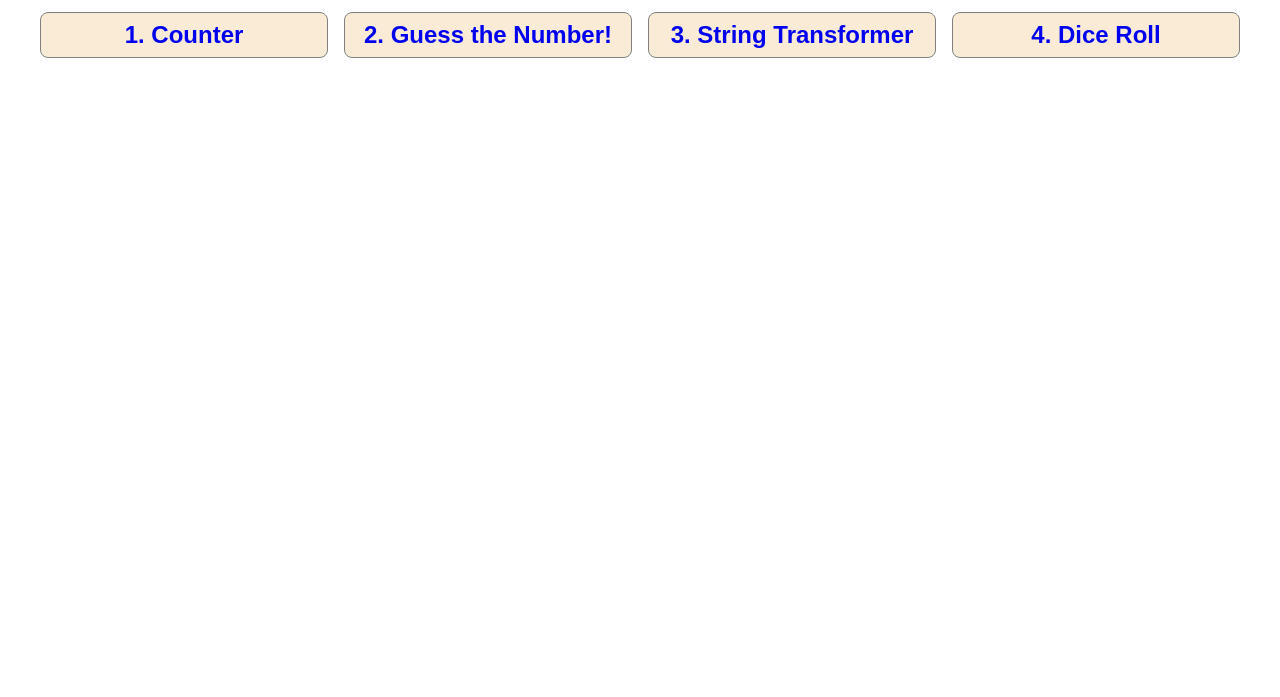
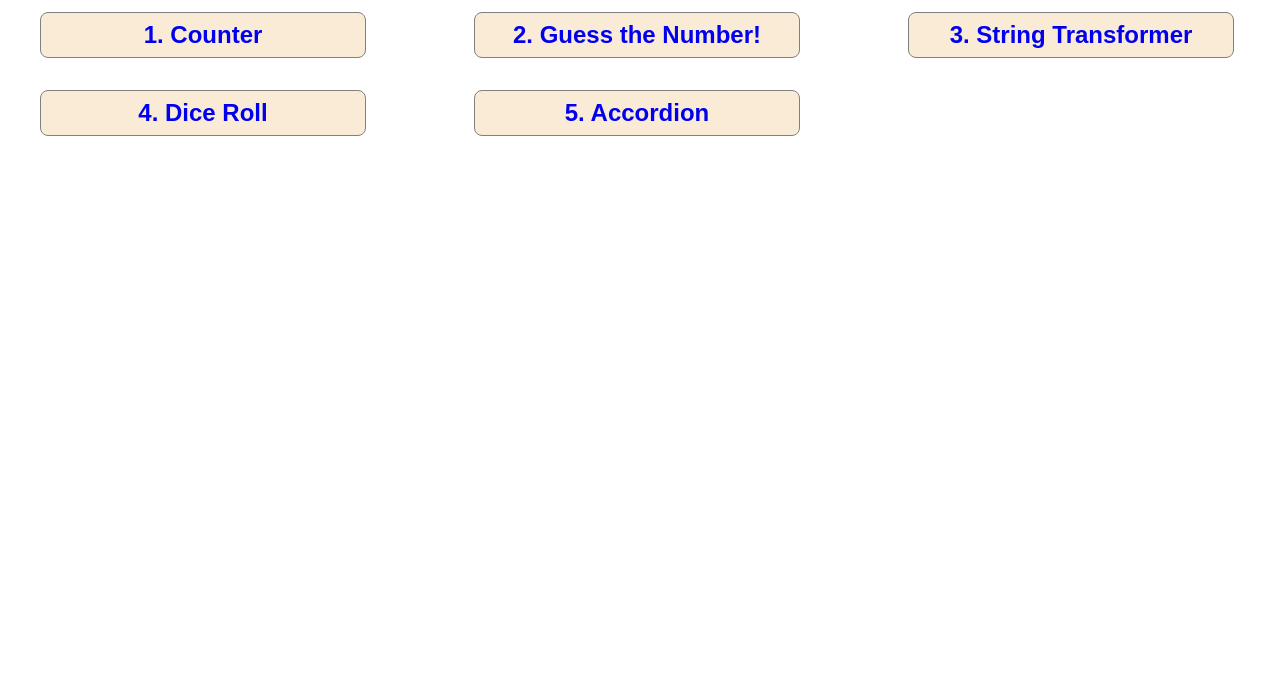
Before and after one commit to sunabhasinha/challanges, a plain HTML site: page index.html in a window 1280 px wide. Shown: the part 103-800 px from the top of the page. Drawn offline with Linux system fonts and the light colour scheme.

Commit message:
added accordion to home page

```diff
--- a/index.css
+++ b/index.css
@@ -6,9 +6,9 @@ body {
 }
 .challenge-box {
 	display: flex;
-	justify-content: space-between;
 	align-items: center;
-	gap: 16px;
+	flex-wrap: wrap;
+	gap: 9%;
 }
 
 .challenge-title {
--- a/index.html
+++ b/index.html
@@ -25,6 +25,9 @@
 			<h1 class="challenge">
 				<a href="./mini-challanges/dice-roll/index.html">4. Dice Roll</a>
 			</h1>
+			<h1 class="challenge">
+				<a href="./mini-challanges/accordion/index.html">5. Accordion</a>
+			</h1>
 		</div>
 	</body>
 </html>
```
